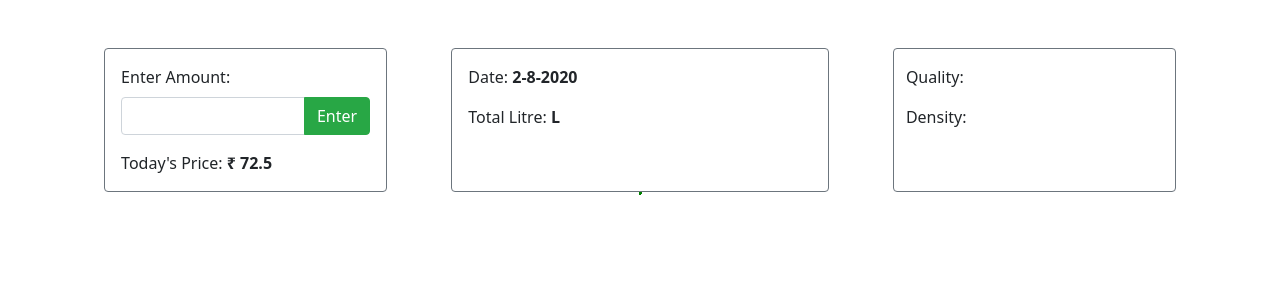
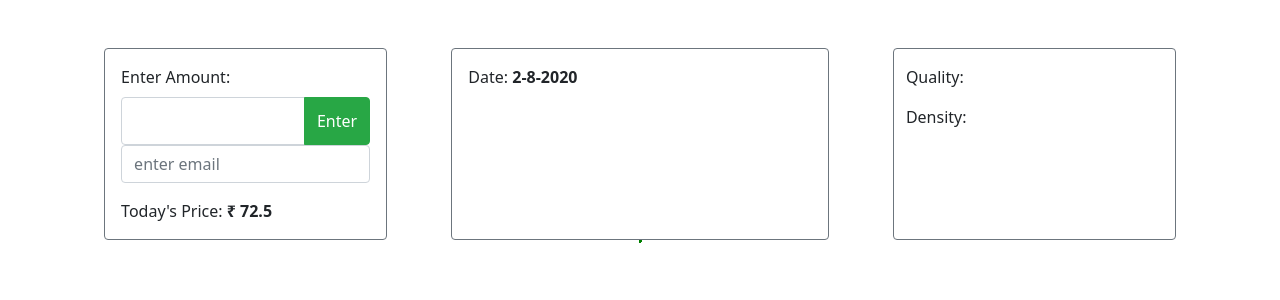
Before and after one commit to Pragati2527/AJ129_IOCRAZON, a Flask app: page / in a window 1280 px wide. Shown: the top 300 px of the page. Run offline with Flask 2, Linux system fonts and the light colour scheme; some libraries are stand-ins or nearby versions.

Commit message:
Update index.html

```diff
--- a/templates/index.html
+++ b/templates/index.html
@@ -19,9 +19,12 @@
                 <div class="row">
                     <label for="inputAmount" class="form-label">Enter Amount:</label>
                     <div class="input-group">
-                        <input type="text" class="form-control" id="inputAmount" />
+                        <input type="text" class="form-control" id="inputAmount" /><br><br>
+
                         <button id="submit" onclick="submit()" class="btn btn-success">Enter</button>
                     </div>
+                    <div>
+                      <input type="text" class="form-control" id="email" placeholder="enter email"/></div>
                 </div>
                 <div class="row mt-3">
                     <div style="display: inline;">Today's Price: <b>&#8377</b> <b id="curPrice">72.5</b></div>
@@ -31,9 +34,11 @@
                 <div class="row">
                     <div style="display: inline;">Date: <b id="dateDiv"></b></div>
                 </div>
-                <div class="row my-3">
+<!--
+                <div class="row my-3" vi>
                     <div style="display: inline;">Total Litre: <b id="totalDiv"></b>    <b>L</b></div>
                 </div>
+-->
                 <div id="readingDiv" class="row text-center" style="display: none;">
                     <div id="reading"></div>
                 </div>
```
